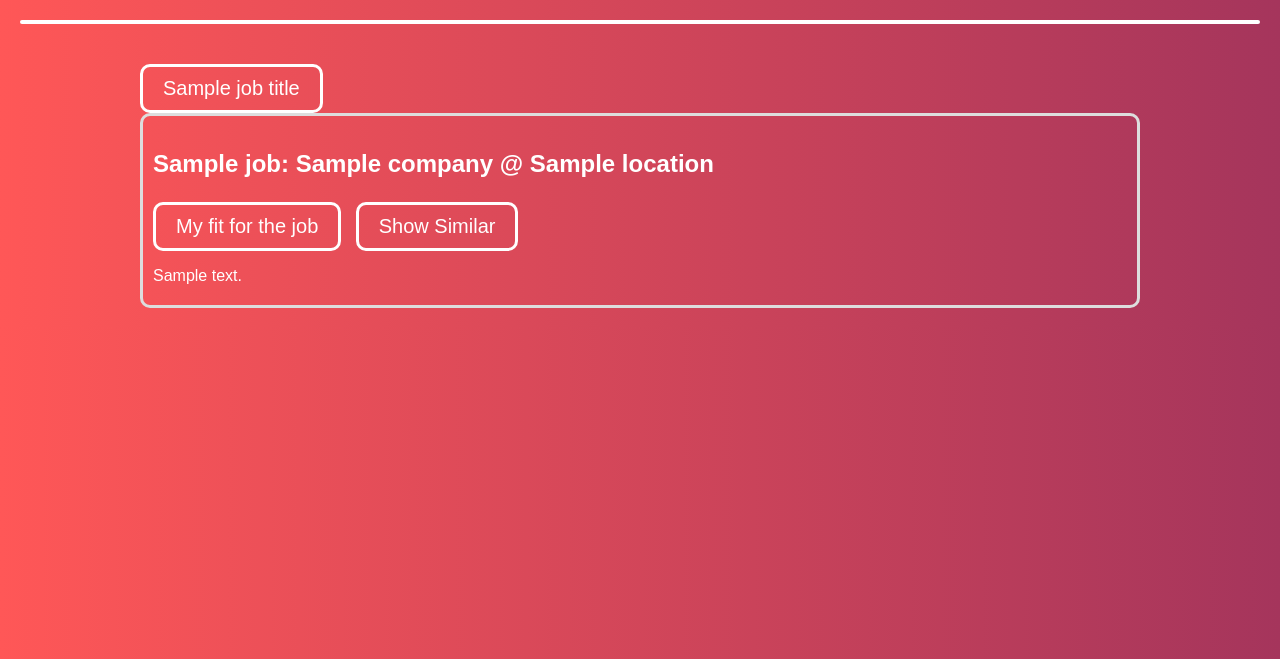
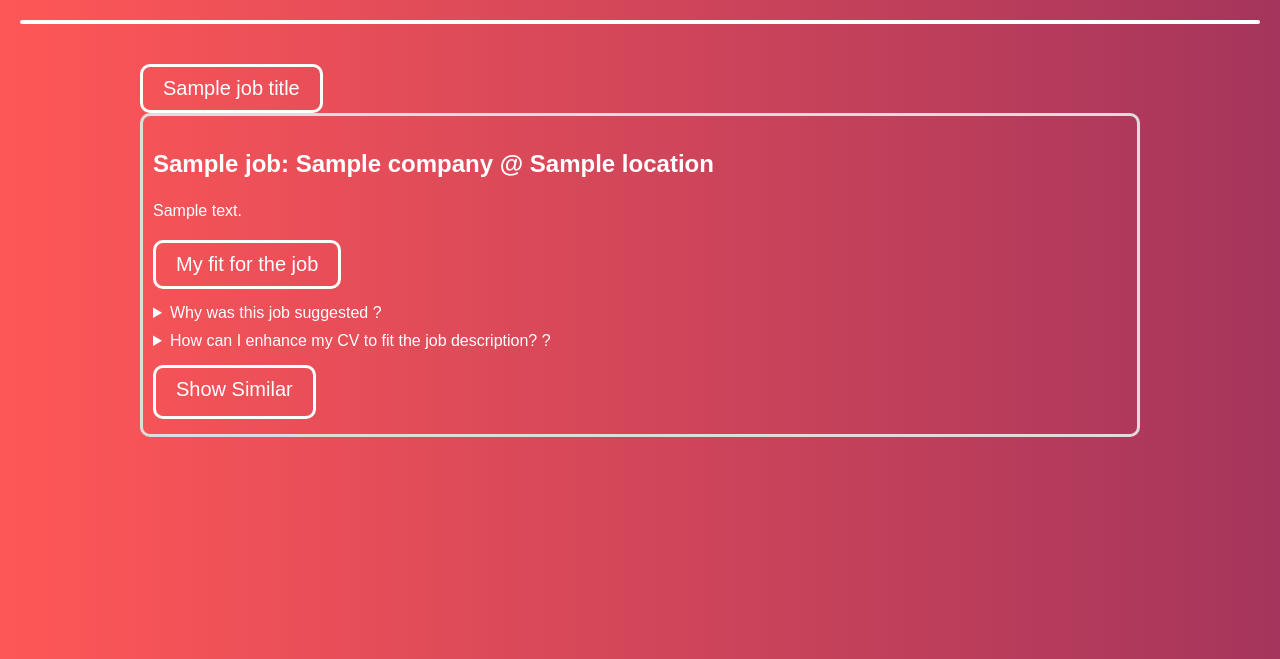
Before and after one commit to Manavjain1104/jammyjobber, a Django app: template pages/templates/pages/results_page.html in a window 1280 px wide. Shown: the part 57-716 px from the top of the page. Run offline with Django 4.2, Linux system fonts and the light colour scheme; the template is opened without the code that fills it: most values are stand-ins (such as "Sample title", 1, 10 or a date in 2020); data that the repository does not hold is empty; some web fonts are replaced.

Commit message:
Job reasons is toggled for the top job

```diff
--- a/pages/static/css/new_design.css
+++ b/pages/static/css/new_design.css
@@ -234,3 +234,21 @@ button:hover {
   color: white; /* Set the text color to white */
   cursor: pointer; /* Change the cursor to pointer */
 }
+.job-listing a {
+    display: block;
+    margin-bottom: 5px; /* Adjust the margin bottom to control the spacing between the title and other elements */
+}
+
+.job-listing button.expand-btn {
+    margin-top: 10px;
+    margin-bottom: 5px; /* Adjust the margin bottom to control the spacing between the button and other elements */
+}
+
+.job-listing details {
+    margin-top: 10px;
+    margin-bottom: 5px; /* Adjust the margin bottom to control the spacing between the details element and other elements */
+}
+
+.job-listing p.special-text {
+    margin-bottom: 5px; /* Adjust the margin bottom to control the spacing between the special text and other elements */
+}
--- a/pages/templates/pages/results_page.html
+++ b/pages/templates/pages/results_page.html
@@ -43,27 +43,27 @@
         </ul>
 
         <ul class="job-listings">
-            {% if show_suggested %}
-            <button class="expand-btn" onclick="toggleSuggested(this)">Why were these jobs suggested?</button>
-            <div id="whysuggested" class="job-description">
-            <p id="suggested"></p>
-            </div>
-            {% endif %}
             {% for job in job_list %}
                 <li class="job-listing">
                     <a href=" {{ job.link }} "><h3> {{ job.title }}: {{ job.company }} @ {{ job.location }} </h3></a>
-                    <!-- <p>{{ job.company }} @ {{ job.location }}</p> -->
-                    <!-- {% if job.is_significant %} -->
-                    <!-- <p>SIGNIFICANT</p> -->
-
-                    <!-- {% endif %} -->
-                    <!-- <button class="expand-btn" onclick="toggleDescription(this, '{{ job.job_id }}')">Show Description</button> -->
-                    <button class="expand-btn" >My fit for the job</button>
-
-                    <button class="expand-btn" type="button" name="id" value = '{{ job.job_id }}' ><a href="{% url 'results_page' %}?id={{ job.job_id }}">Show Similar</a></button>
                     <div id="description-{{ job.job_id }}" class="job-description">
                         <p>{{ job.description }}</p>
                     </div>
+                    {% if forloop.first %}
+                    <button class="expand-btn" onclick="toggleDetails(this)">My fit for the job</button>
+                    {% endif %}
+
+                    <details id="details1"{% if not forloop.first %} style="display: none;" {% endif %}>
+                        <summary>Why was this job suggested ?</summary>
+                        <p class="special-text" id="jobreason"></p>
+                    </details>
+
+                     <details id="details2"{% if not forloop.first %} style="display: none;" {% endif %}>
+                        <summary>How can I enhance my CV to fit the job description? ?</summary>
+                        <p class="special-text" >TO BE DONE</p>
+                    </details>
+
+                    <button class="expand-btn" type="button" name="id" value = '{{ job.job_id }}' ><a href="{% url 'results_page' %}?id={{ job.job_id }}">Show Similar</a></button>
                 </li>
             {% endfor %}
         </ul>
@@ -107,23 +107,24 @@
     </script>
 
 
-
     <script type="module">
-        window.onload = function() {
+         window.onload = function() {
             let jobs =  {{ json_list|safe }};
             let job = jobs[0];
             let job_query = {{ query|safe }};
             let w = new Worker("../../static/js/worker.js", { type: "module" });
             w.postMessage([job_query, job]);
-            document.getElementById("suggested").innerHTML = "Loading... Please, wait";
+            document.getElementById("jobreason").innerHTML = "Loading... Please, wait";
             w.onmessage = function(event) {
-                document.getElementById("suggested").innerHTML = event.data;
+                document.getElementById("jobreason").innerHTML = event.data;
             };
         };
 
-        window.toggleSuggested = function toggleSuggested(button) {
-            $(button).siblings(`#whysuggested`).toggle();
-        }
+         window.toggleDetails = function toggleDetails(button){
+               $(button).siblings(`#details1`).toggle();
+               $(button).siblings(`#details2`).toggle();
+         }
+
     </script>
 
 </body>
```
